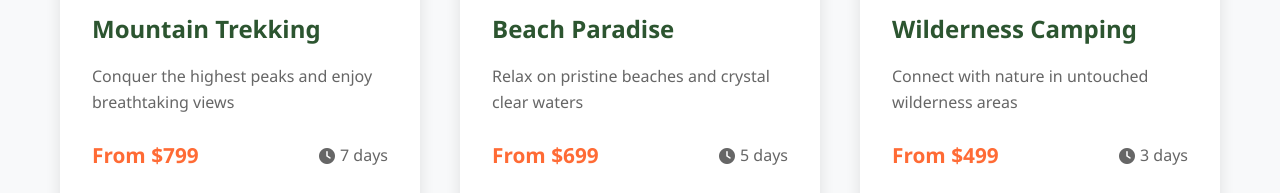
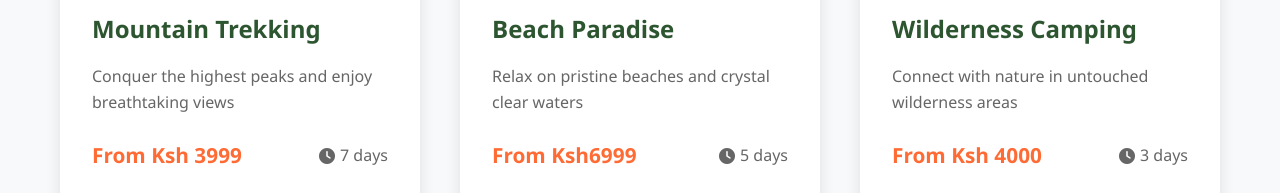
Before and after one commit to 1an226/edison-adventures, a plain HTML site: page index.html in a window 1280 px wide. Shown: the part 1440-1633 px from the top of the page. Drawn offline with Linux system fonts and the light colour scheme.

Commit message:
Update index.html

```diff
--- a/index.html
+++ b/index.html
@@ -54,7 +54,7 @@
                         <h3>Mountain Trekking</h3>
                         <p>Conquer the highest peaks and enjoy breathtaking views</p>
                         <div class="card-meta">
-                            <span class="price">From $799</span>
+                            <span class="price">From Ksh 3999</span>
                             <span class="duration"><i class="fas fa-clock"></i> 7 days</span>
                         </div>
                         <button class="book-btn" onclick="showDestination('mountain')">Explore</button>
@@ -69,7 +69,7 @@
                         <h3>Beach Paradise</h3>
                         <p>Relax on pristine beaches and crystal clear waters</p>
                         <div class="card-meta">
-                            <span class="price">From $699</span>
+                            <span class="price">From Ksh6999</span>
                             <span class="duration"><i class="fas fa-clock"></i> 5 days</span>
                         </div>
                         <button class="book-btn" onclick="showDestination('beach')">Explore</button>
@@ -84,7 +84,7 @@
                         <h3>Wilderness Camping</h3>
                         <p>Connect with nature in untouched wilderness areas</p>
                         <div class="card-meta">
-                            <span class="price">From $499</span>
+                            <span class="price">From Ksh 4000</span>
                             <span class="duration"><i class="fas fa-clock"></i> 3 days</span>
                         </div>
                         <button class="book-btn" onclick="showDestination('camping')">Explore</button>
```
